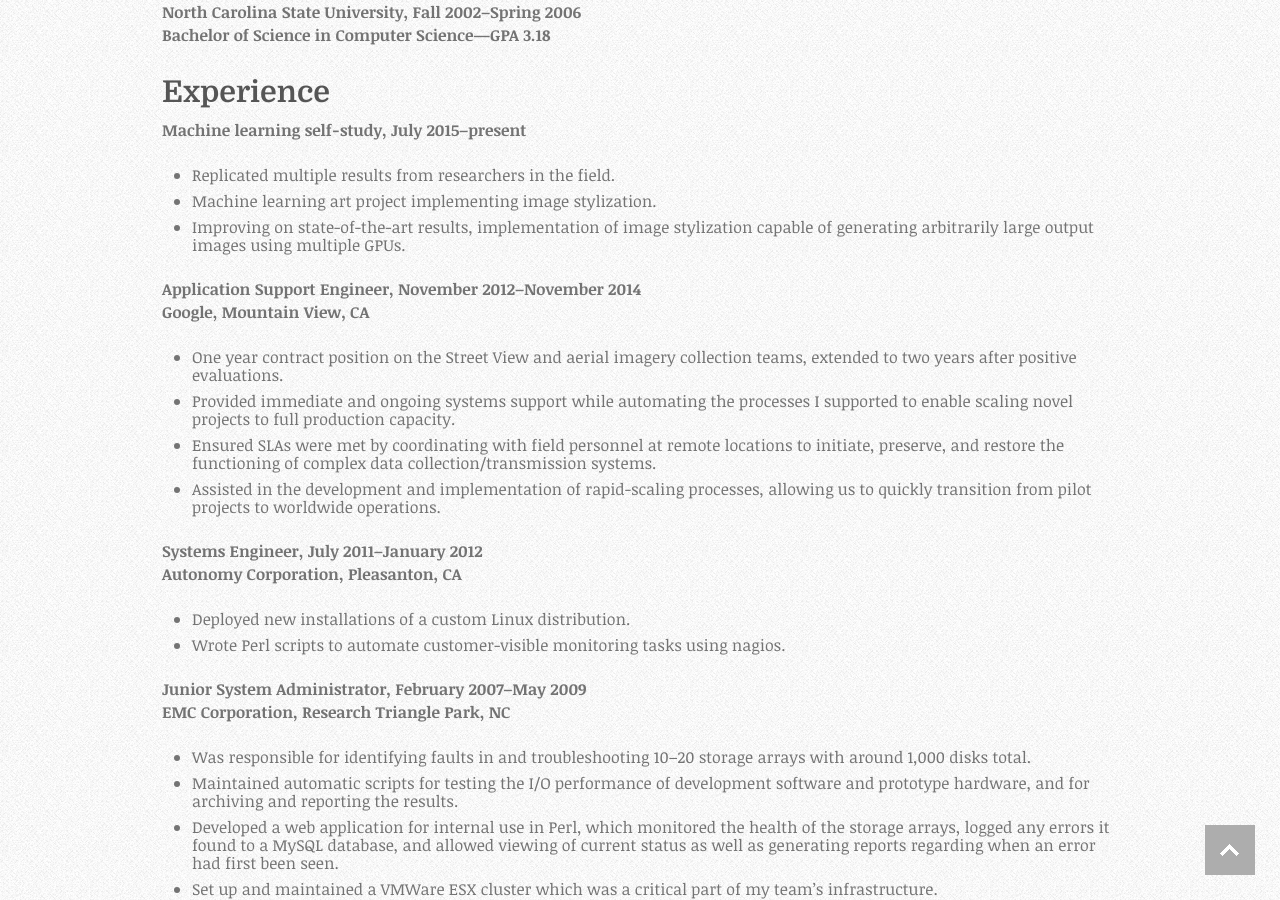
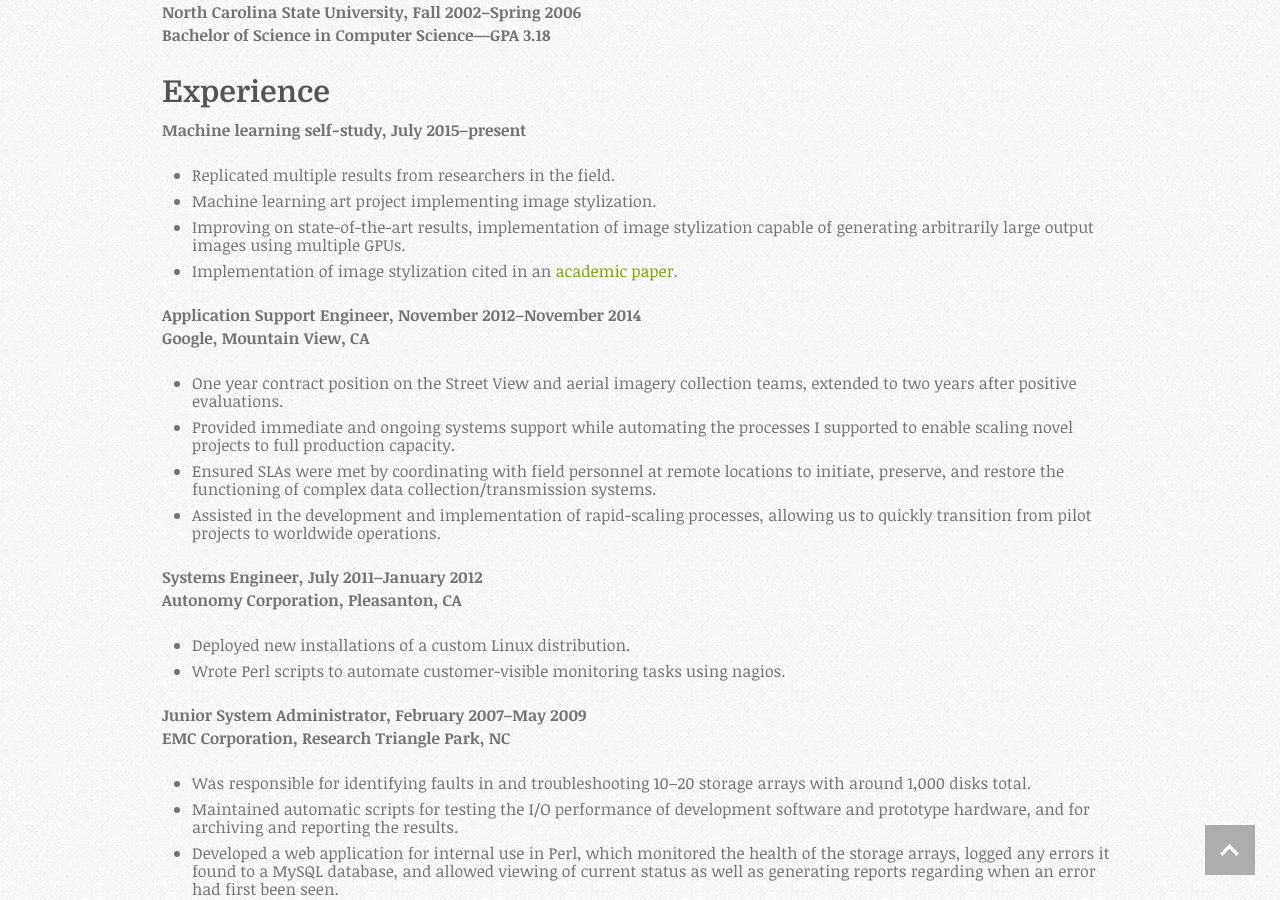
Before and after one commit to crowsonkb/kath.io, a Jekyll site: the page built from source/resume.md, in a window 1280 px wide and 900 px high, scrolled down 371 px. Built offline with Jekyll 4.4.1, drawn with Linux system fonts in a browser that asks for light colours; nearby versions of some CDN libraries; Markdown is read by kramdown in place of the engine named in the settings; comment, search, counter and statistics services are not loaded.

Commit message:
Add academic citation to resume

```diff
--- a/source/resume.md
+++ b/source/resume.md
@@ -36,6 +36,7 @@ Experience
 - Replicated multiple results from researchers in the field.
 - Machine learning art project implementing image stylization.
 - Improving on state-of-the-art results, implementation of image stylization capable of generating arbitrarily large output images using multiple GPUs.
+- Implementation of image stylization cited in an [academic paper](https://www.tandfonline.com/doi/full/10.1080/14626268.2018.1423995).
 
 **Application Support Engineer, November 2012–November 2014
 Google, Mountain View, CA**
```
